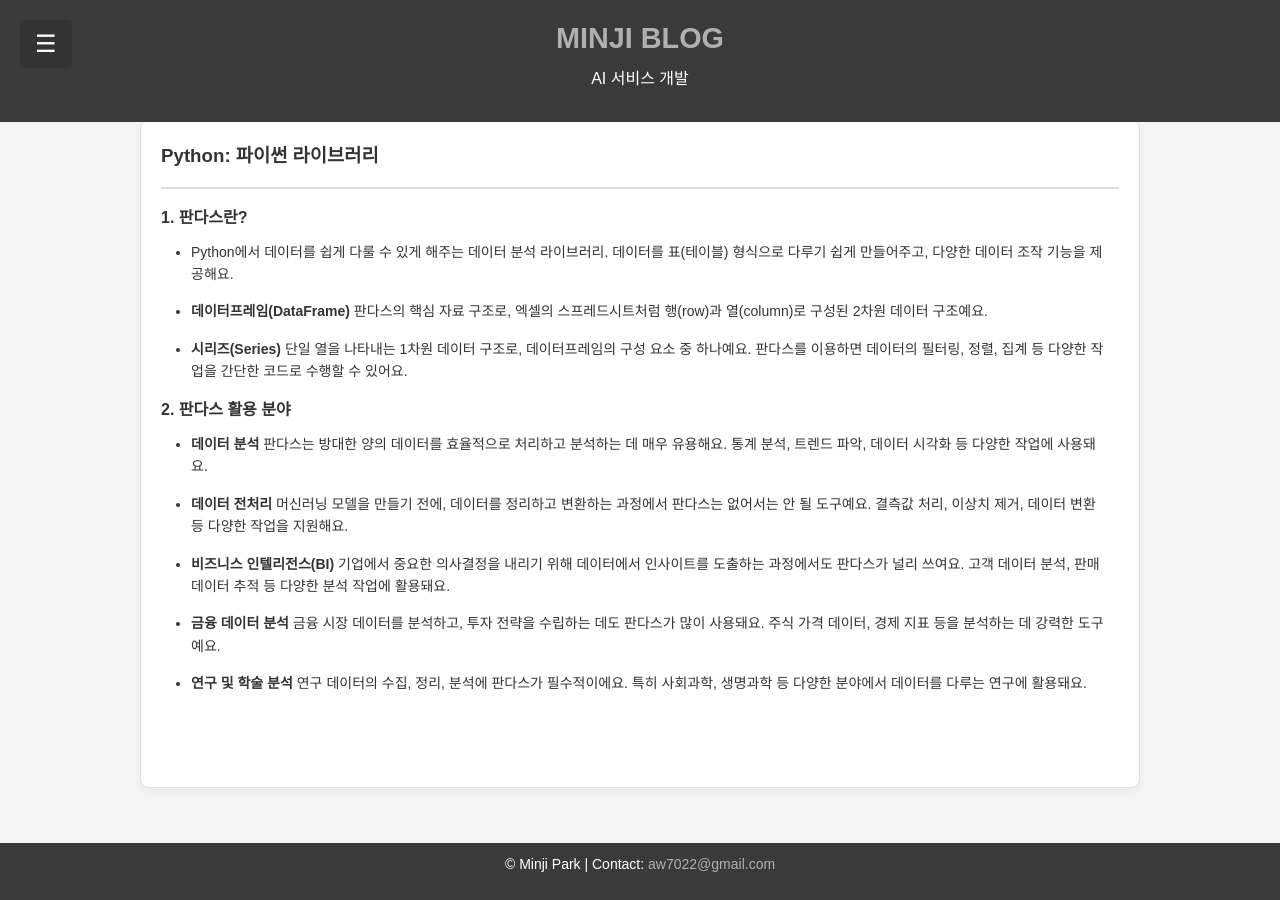
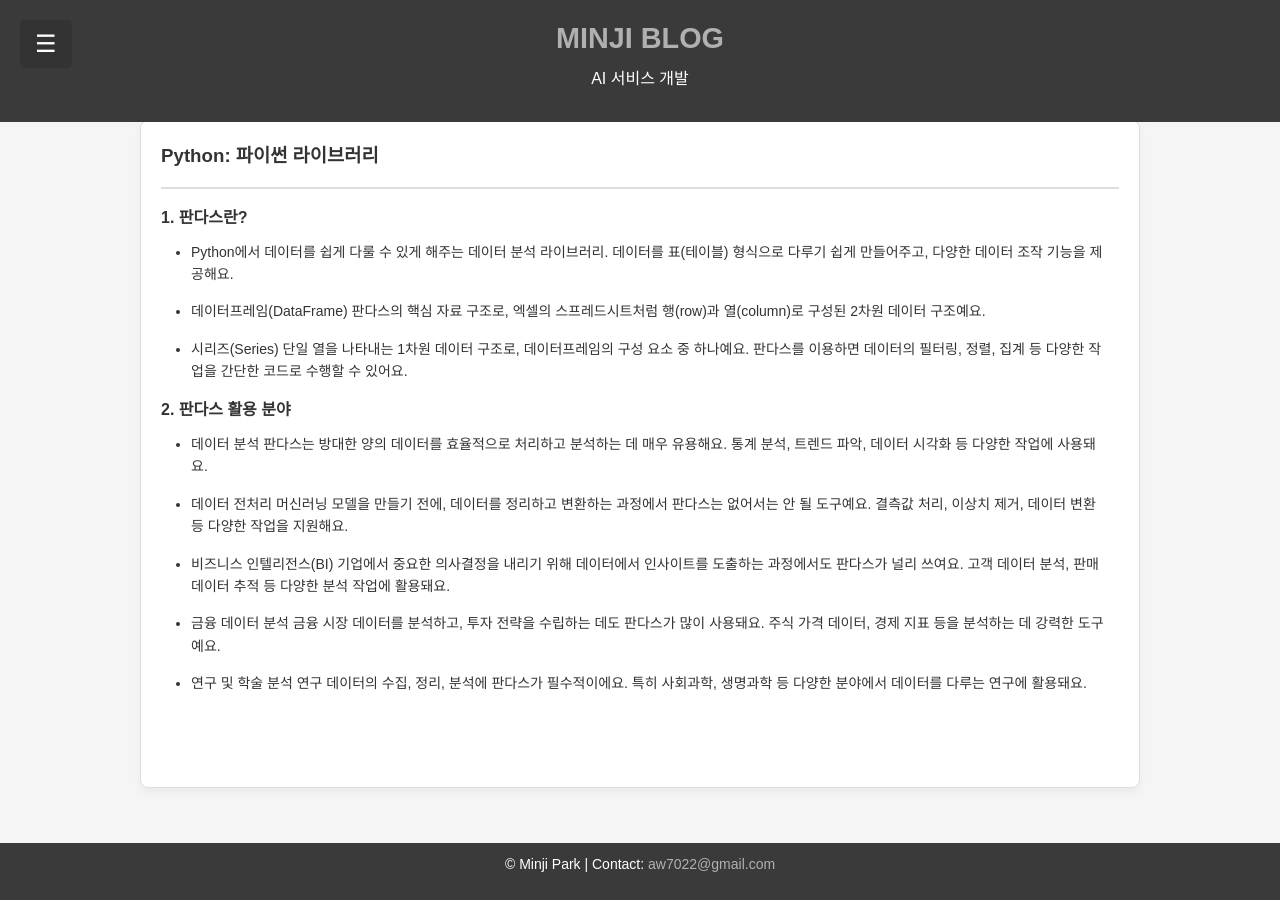
Before and after one commit to Mminzy22/Blog, a Jekyll site: the page built from _posts/Python/2024-11-25-Python06.md, in a window 1280 px wide and 900 px high. Built offline with Jekyll 4.4.1, drawn with Linux system fonts in a browser that asks for light colours; nearby versions of some CDN libraries; comment, search, counter and statistics services are not loaded.

```diff
--- a/_posts/Python/2024-11-25-Python06.md
+++ b/_posts/Python/2024-11-25-Python06.md
@@ -9,26 +9,26 @@ categories: [Python]
 - Python에서 데이터를 쉽게 다룰 수 있게 해주는 데이터 분석 라이브러리.
 데이터를 표(테이블) 형식으로 다루기 쉽게 만들어주고, 다양한 데이터 조작 기능을 제공해요.
 
-- **데이터프레임(DataFrame)**
+- 데이터프레임(DataFrame)
 판다스의 핵심 자료 구조로, 엑셀의 스프레드시트처럼 행(row)과 열(column)로 구성된 2차원 데이터 구조예요.
 
-- **시리즈(Series)**
+- 시리즈(Series)
 단일 열을 나타내는 1차원 데이터 구조로, 데이터프레임의 구성 요소 중 하나예요.
 판다스를 이용하면 데이터의 필터링, 정렬, 집계 등 다양한 작업을 간단한 코드로 수행할 수 있어요.
 
 #### 2. 판다스 활용 분야
 
-- **데이터 분석**
+- 데이터 분석
 판다스는 방대한 양의 데이터를 효율적으로 처리하고 분석하는 데 매우 유용해요. 통계 분석, 트렌드 파악, 데이터 시각화 등 다양한 작업에 사용돼요.
 
-- **데이터 전처리**
+- 데이터 전처리
 머신러닝 모델을 만들기 전에, 데이터를 정리하고 변환하는 과정에서 판다스는 없어서는 안 될 도구예요. 결측값 처리, 이상치 제거, 데이터 변환 등 다양한 작업을 지원해요.
 
-- **비즈니스 인텔리전스(BI)**
+- 비즈니스 인텔리전스(BI)
 기업에서 중요한 의사결정을 내리기 위해 데이터에서 인사이트를 도출하는 과정에서도 판다스가 널리 쓰여요. 고객 데이터 분석, 판매 데이터 추적 등 다양한 분석 작업에 활용돼요.
 
-- **금융 데이터 분석**
+- 금융 데이터 분석
 금융 시장 데이터를 분석하고, 투자 전략을 수립하는 데도 판다스가 많이 사용돼요. 주식 가격 데이터, 경제 지표 등을 분석하는 데 강력한 도구예요.
 
-- **연구 및 학술 분석**
+- 연구 및 학술 분석
 연구 데이터의 수집, 정리, 분석에 판다스가 필수적이에요. 특히 사회과학, 생명과학 등 다양한 분야에서 데이터를 다루는 연구에 활용돼요.
```
